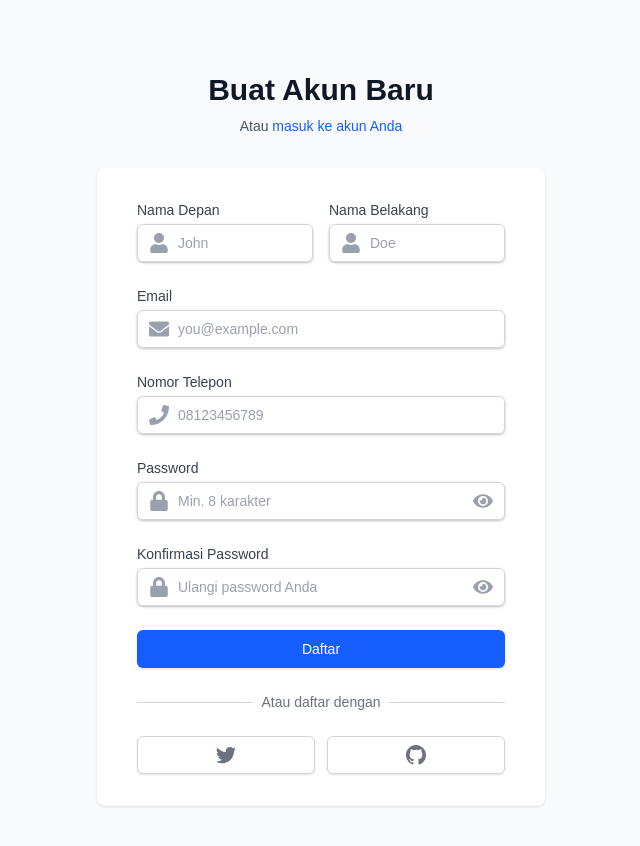
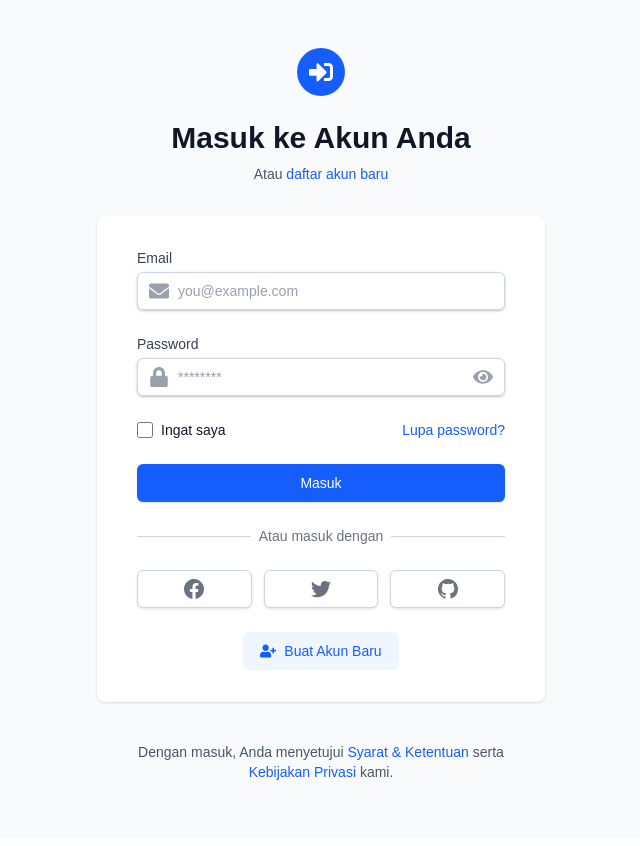
Before and after one commit to GabrielArdy/finance-tracker-react, a Next.js app: page /auth/signin in a window 1280 px wide. Shown: the top 846 px of the page, without its empty margins (319-959 px from the left). Built offline with nearby package versions, Linux system fonts and the light colour scheme.

Commit message:
fix: login page

```diff
--- a/src/app/auth/signin/page.jsx
+++ b/src/app/auth/signin/page.jsx
@@ -1,17 +1,16 @@
 'use client'
 import React, { useState } from 'react';
-import { FaUser, FaEnvelope, FaPhone, FaLock, FaEye, FaEyeSlash, FaCheckCircle, FaExclamationTriangle } from 'react-icons/fa';
+import { FaEnvelope, FaLock, FaEye, FaEyeSlash, FaExclamationTriangle, FaSignInAlt, FaUserPlus } from 'react-icons/fa';
 import Link from 'next/link';
+import { useRouter } from 'next/navigation';
 
-export default function Register() {
+export default function SignIn() {
+  const router = useRouter();
+
   // State untuk form data
   const [formData, setFormData] = useState({
-    firstName: '',
-    lastName: '',
     email: '',
-    phoneNumber: '',
-    password: '',
-    confirmPassword: ''
+    password: ''
   });
 
   // State untuk error messages
@@ -19,11 +18,9 @@ export default function Register() {
 
   // State untuk menampilkan password
   const [showPassword, setShowPassword] = useState(false);
-  const [showConfirmPassword, setShowConfirmPassword] = useState(false);
 
   // State untuk submit status
   const [isSubmitting, setIsSubmitting] = useState(false);
-  const [submitSuccess, setSubmitSuccess] = useState(false);
 
   // Handle perubahan input
   const handleChange = (e) => {
@@ -33,43 +30,18 @@ export default function Register() {
       [name]: value
     });
 
-    // Clear error when typing
+    // Clear error when user types
     if (errors[name]) {
       setErrors({
         ...errors,
         [name]: ''
       });
     }
-
-    // Validate confirm password as user types
-    if (name === 'confirmPassword' || (name === 'password' && formData.confirmPassword)) {
-      if (name === 'password' && value !== formData.confirmPassword) {
-        setErrors({
-          ...errors,
-          confirmPassword: 'Password tidak cocok'
-        });
-      } else if (name === 'confirmPassword' && value !== formData.password) {
-        setErrors({
-          ...errors,
-          confirmPassword: 'Password tidak cocok'
-        });
-      } else {
-        setErrors({
-          ...errors,
-          confirmPassword: ''
-        });
-      }
-    }
   };
 
   // Validasi form
   const validateForm = () => {
     const newErrors = {};
-
-    // Validasi nama depan
-    if (!formData.firstName.trim()) {
-      newErrors.firstName = 'Nama depan wajib diisi';
-    }
 
     // Validasi email
     if (!formData.email.trim()) {
@@ -78,25 +50,9 @@ export default function Register() {
       newErrors.email = 'Format email tidak valid';
     }
 
-    // Validasi nomor telepon
-    if (!formData.phoneNumber.trim()) {
-      newErrors.phoneNumber = 'Nomor telepon wajib diisi';
-    } else if (!/^[0-9+()-\s]{10,15}$/.test(formData.phoneNumber.replace(/\s/g, ''))) {
-      newErrors.phoneNumber = 'Nomor telepon tidak valid';
-    }
-
     // Validasi password
     if (!formData.password) {
       newErrors.password = 'Password wajib diisi';
-    } else if (formData.password.length < 8) {
-      newErrors.password = 'Password minimal 8 karakter';
-    }
-
-    // Validasi konfirmasi password
-    if (!formData.confirmPassword) {
-      newErrors.confirmPassword = 'Konfirmasi password wajib diisi';
-    } else if (formData.password !== formData.confirmPassword) {
-      newErrors.confirmPassword = 'Password tidak cocok';
     }
 
     setErrors(newErrors);
@@ -114,29 +70,16 @@ export default function Register() {
         // Simulate API call with timeout
         await new Promise(resolve => setTimeout(resolve, 1500));
 
-        // Success handling
-        console.log('Form submitted successfully:', formData);
-        setSubmitSuccess(true);
-
-        // Reset form after successful submission
-        setTimeout(() => {
-          setFormData({
-            firstName: '',
-            lastName: '',
-            email: '',
-            phoneNumber: '',
-            password: '',
-            confirmPassword: ''
-          });
-          setSubmitSuccess(false);
-        }, 3000);
+        // Success handling - navigate to dashboard or home page
+        console.log('Login successful:', formData);
+        router.push('/admin/dashboard'); // Redirect to dashboard after login
 
       } catch (error) {
         // Error handling
-        console.error('Error submitting form:', error);
+        console.error('Login failed:', error);
         setErrors({
           ...errors,
-          submit: 'Terjadi kesalahan saat mendaftar. Silakan coba lagi.'
+          submit: 'Email atau password tidak valid. Silakan coba lagi.'
         });
       } finally {
         setIsSubmitting(false);
@@ -149,46 +92,27 @@ export default function Register() {
     setShowPassword(!showPassword);
   };
 
-  const toggleConfirmPasswordVisibility = () => {
-    setShowConfirmPassword(!showConfirmPassword);
-  };
-
   return (
     <div className="min-h-screen bg-gray-50 flex flex-col justify-center py-12 sm:px-6 lg:px-8">
       <div className="sm:mx-auto sm:w-full sm:max-w-md">
+        <div className="flex justify-center">
+          <div className="h-12 w-12 rounded-full bg-blue-600 flex items-center justify-center">
+            <FaSignInAlt className="h-6 w-6 text-white" />
+          </div>
+        </div>
         <h2 className="mt-6 text-center text-3xl font-extrabold text-gray-900">
-          Buat Akun Baru
+          Masuk ke Akun Anda
         </h2>
         <p className="mt-2 text-center text-sm text-gray-600">
           Atau{' '}
-          <Link href="/login" className="font-medium text-blue-600 hover:text-blue-500">
-            masuk ke akun Anda
+          <Link href="/auth/signup" className="font-medium text-blue-600 hover:text-blue-500">
+            daftar akun baru
           </Link>
         </p>
       </div>
 
       <div className="mt-8 sm:mx-auto sm:w-full sm:max-w-md">
         <div className="bg-white py-8 px-4 shadow sm:rounded-lg sm:px-10">
-          {submitSuccess ? (
-            <div className="rounded-md bg-green-50 p-4 mb-4">
-              <div className="flex">
-                <div className="flex-shrink-0">
-                  <FaCheckCircle className="h-5 w-5 text-green-400" />
-                </div>
-                <div className="ml-3">
-                  <h3 className="text-sm font-medium text-green-800">
-                    Pendaftaran Berhasil!
-                  </h3>
-                  <div className="mt-2 text-sm text-green-700">
-                    <p>
-                      Akun Anda telah berhasil dibuat. Silakan periksa email Anda untuk melakukan verifikasi.
-                    </p>
-                  </div>
-                </div>
-              </div>
-            </div>
-          ) : null}
-
           {errors.submit && (
             <div className="rounded-md bg-red-50 p-4 mb-4">
               <div className="flex">
@@ -197,7 +121,7 @@ export default function Register() {
                 </div>
                 <div className="ml-3">
                   <h3 className="text-sm font-medium text-red-800">
-                    Error
+                    Login Gagal
                   </h3>
                   <div className="mt-2 text-sm text-red-700">
                     <p>{errors.submit}</p>
@@ -208,54 +132,6 @@ export default function Register() {
           )}
 
           <form className="space-y-6" onSubmit={handleSubmit}>
-            {/* Nama Depan dan Belakang */}
-            <div className="grid grid-cols-1 gap-4 sm:grid-cols-2">
-              <div>
-                <label htmlFor="firstName" className="block text-sm font-medium text-gray-700">
-                  Nama Depan
-                </label>
-                <div className="mt-1 relative rounded-md shadow-sm">
-                  <div className="absolute inset-y-0 left-0 pl-3 flex items-center pointer-events-none">
-                    <FaUser className="h-5 w-5 text-gray-400" />
-                  </div>
-                  <input
-                    id="firstName"
-                    name="firstName"
-                    type="text"
-                    value={formData.firstName}
-                    onChange={handleChange}
-                    className={`appearance-none block w-full pl-10 pr-3 py-2 border ${
-                      errors.firstName ? 'border-red-300' : 'border-gray-300'
-                    } rounded-md shadow-sm placeholder-gray-400 focus:outline-none focus:ring-blue-500 focus:border-blue-500 sm:text-sm`}
-                    placeholder="John"
-                  />
-                </div>
-                {errors.firstName && (
-                  <p className="mt-2 text-sm text-red-600">{errors.firstName}</p>
-                )}
-              </div>
-
-              <div>
-                <label htmlFor="lastName" className="block text-sm font-medium text-gray-700">
-                  Nama Belakang
-                </label>
-                <div className="mt-1 relative rounded-md shadow-sm">
-                  <div className="absolute inset-y-0 left-0 pl-3 flex items-center pointer-events-none">
-                    <FaUser className="h-5 w-5 text-gray-400" />
-                  </div>
-                  <input
-                    id="lastName"
-                    name="lastName"
-                    type="text"
-                    value={formData.lastName}
-                    onChange={handleChange}
-                    className="appearance-none block w-full pl-10 pr-3 py-2 border border-gray-300 rounded-md shadow-sm placeholder-gray-400 focus:outline-none focus:ring-blue-500 focus:border-blue-500 sm:text-sm"
-                    placeholder="Doe"
-                  />
-                </div>
-              </div>
-            </div>
-
             {/* Email */}
             <div>
               <label htmlFor="email" className="block text-sm font-medium text-gray-700">
@@ -283,32 +159,6 @@ export default function Register() {
               )}
             </div>
 
-            {/* Phone Number */}
-            <div>
-              <label htmlFor="phoneNumber" className="block text-sm font-medium text-gray-700">
-                Nomor Telepon
-              </label>
-              <div className="mt-1 relative rounded-md shadow-sm">
-                <div className="absolute inset-y-0 left-0 pl-3 flex items-center pointer-events-none">
-                  <FaPhone className="h-5 w-5 text-gray-400" />
-                </div>
-                <input
-                  id="phoneNumber"
-                  name="phoneNumber"
-                  type="tel"
-                  value={formData.phoneNumber}
-                  onChange={handleChange}
-                  className={`appearance-none block w-full pl-10 pr-3 py-2 border ${
-                    errors.phoneNumber ? 'border-red-300' : 'border-gray-300'
-                  } rounded-md shadow-sm placeholder-gray-400 focus:outline-none focus:ring-blue-500 focus:border-blue-500 sm:text-sm`}
-                  placeholder="08123456789"
-                />
-              </div>
-              {errors.phoneNumber && (
-                <p className="mt-2 text-sm text-red-600">{errors.phoneNumber}</p>
-              )}
-            </div>
-
             {/* Password */}
             <div>
               <label htmlFor="password" className="block text-sm font-medium text-gray-700">
@@ -324,11 +174,11 @@ export default function Register() {
                   type={showPassword ? "text" : "password"}
                   value={formData.password}
                   onChange={handleChange}
-                  autoComplete="new-password"
+                  autoComplete="current-password"
                   className={`appearance-none block w-full pl-10 pr-10 py-2 border ${
                     errors.password ? 'border-red-300' : 'border-gray-300'
                   } rounded-md shadow-sm placeholder-gray-400 focus:outline-none focus:ring-blue-500 focus:border-blue-500 sm:text-sm`}
-                  placeholder="Min. 8 karakter"
+                  placeholder="********"
                 />
                 <div className="absolute inset-y-0 right-0 pr-3 flex items-center">
                   <button
@@ -349,44 +199,24 @@ export default function Register() {
               )}
             </div>
 
-            {/* Konfirmasi Password */}
-            <div>
-              <label htmlFor="confirmPassword" className="block text-sm font-medium text-gray-700">
-                Konfirmasi Password
-              </label>
-              <div className="mt-1 relative rounded-md shadow-sm">
-                <div className="absolute inset-y-0 left-0 pl-3 flex items-center pointer-events-none">
-                  <FaLock className="h-5 w-5 text-gray-400" />
-                </div>
+            <div className="flex items-center justify-between">
+              <div className="flex items-center">
                 <input
-                  id="confirmPassword"
-                  name="confirmPassword"
-                  type={showConfirmPassword ? "text" : "password"}
-                  value={formData.confirmPassword}
-                  onChange={handleChange}
-                  autoComplete="new-password"
-                  className={`appearance-none block w-full pl-10 pr-10 py-2 border ${
-                    errors.confirmPassword ? 'border-red-300' : 'border-gray-300'
-                  } rounded-md shadow-sm placeholder-gray-400 focus:outline-none focus:ring-blue-500 focus:border-blue-500 sm:text-sm`}
-                  placeholder="Ulangi password Anda"
+                  id="remember-me"
+                  name="remember-me"
+                  type="checkbox"
+                  className="h-4 w-4 text-blue-600 focus:ring-blue-500 border-gray-300 rounded"
                 />
-                <div className="absolute inset-y-0 right-0 pr-3 flex items-center">
-                  <button
-                    type="button"
-                    onClick={toggleConfirmPasswordVisibility}
-                    className="text-gray-400 hover:text-gray-500 focus:outline-none"
-                  >
-                    {showConfirmPassword ? (
-                      <FaEyeSlash className="h-5 w-5" />
-                    ) : (
-                      <FaEye className="h-5 w-5" />
-                    )}
-                  </button>
-                </div>
+                <label htmlFor="remember-me" className="ml-2 block text-sm text-gray-900">
+                  Ingat saya
+                </label>
               </div>
-              {errors.confirmPassword && (
-                <p className="mt-2 text-sm text-red-600">{errors.confirmPassword}</p>
-              )}
+
+              <div className="text-sm">
+                <a href="#" className="font-medium text-blue-600 hover:text-blue-500">
+                  Lupa password?
+                </a>
+              </div>
             </div>
 
             <div>
@@ -403,10 +233,10 @@ export default function Register() {
                       <circle className="opacity-25" cx="12" cy="12" r="10" stroke="currentColor" strokeWidth="4"></circle>
                       <path className="opacity-75" fill="currentColor" d="M4 12a8 8 0 018-8V0C5.373 0 0 5.373 0 12h4zm2 5.291A7.962 7.962 0 014 12H0c0 3.042 1.135 5.824 3 7.938l3-2.647z"></path>
                     </svg>
-                    Mendaftar...
+                    Masuk...
                   </>
                 ) : (
-                  'Daftar'
+                  'Masuk'
                 )}
               </button>
             </div>
@@ -419,19 +249,19 @@ export default function Register() {
               </div>
               <div className="relative flex justify-center text-sm">
                 <span className="px-2 bg-white text-gray-500">
-                  Atau daftar dengan
+                  Atau masuk dengan
                 </span>
               </div>
             </div>
 
-            <div className="mt-6 grid grid-cols-2 gap-3">
+            <div className="mt-6 grid grid-cols-3 gap-3">
               <div>
                 <a
                   href="#"
                   className="w-full inline-flex justify-center py-2 px-4 border border-gray-300 rounded-md shadow-sm bg-white text-sm font-medium text-gray-500 hover:bg-gray-50"
                 >
                   <svg className="w-5 h-5" aria-hidden="true" fill="currentColor" viewBox="0 0 20 20">
-                    <path d="M6.29 18.251c7.547 0 11.675-6.253 11.675-11.675 0-.178 0-.355-.012-.53A8.348 8.348 0 0020 3.92a8.19 8.19 0 01-2.357.646 4.118 4.118 0 001.804-2.27 8.224 8.224 0 01-2.605.996 4.107 4.107 0 00-6.993 3.743 11.65 11.65 0 01-8.457-4.287 4.106 4.106 0 001.27 5.477A4.073 4.073 0 01.8 7.713v.052a4.105 4.105 0 003.292 4.022 4.095 4.095 0 01-1.853.07 4.108 4.108 0 003.834 2.85A8.233 8.233 0 010 16.407a11.616 11.616 0 006.29 1.84"></path>
+                    <path fillRule="evenodd" d="M20 10c0-5.523-4.477-10-10-10S0 4.477 0 10c0 4.991 3.657 9.128 8.438 9.878v-6.987h-2.54V10h2.54V7.797c0-2.506 1.492-3.89 3.777-3.89 1.094 0 2.238.195 2.238.195v2.46h-1.26c-1.243 0-1.63.771-1.63 1.562V10h2.773l-.443 2.89h-2.33v6.988C16.343 19.128 20 14.991 20 10z" clipRule="evenodd" />
                   </svg>
                 </a>
               </div>
@@ -442,12 +272,41 @@ export default function Register() {
                   className="w-full inline-flex justify-center py-2 px-4 border border-gray-300 rounded-md shadow-sm bg-white text-sm font-medium text-gray-500 hover:bg-gray-50"
                 >
                   <svg className="w-5 h-5" aria-hidden="true" fill="currentColor" viewBox="0 0 20 20">
-                    <path fillRule="evenodd" d="M10 0C4.477 0 0 4.484 0 10.017c0 4.425 2.865 8.18 6.839 9.504.5.092.682-.217.682-.483 0-.237-.008-.868-.013-1.703-2.782.605-3.369-1.343-3.369-1.343-.454-1.158-1.11-1.466-1.11-1.466-.908-.62.069-.608.069-.608 1.003.07 1.531 1.032 1.531 1.032.892 1.53 2.341 1.088 2.91.832.092-.647.35-1.088.636-1.338-2.22-.253-4.555-1.113-4.555-4.951 0-1.093.39-1.988 1.029-2.688-.103-.253-.446-1.272.098-2.65 0 0 .84-.27 2.75 1.026A9.564 9.564 0 0110 4.844c.85.004 1.705.115 2.504.337 1.909-1.296 2.747-1.027 2.747-1.027.546 1.379.203 2.398.1 2.651.64.7 1.028 1.595 1.028 2.688 0 3.848-2.339 4.695-4.566 4.942.359.31.678.921.678 1.856 0 1.338-.012 2.419-.012 2.747 0 .268.18.58.688.482A10.019 10.019 0 0020 10.017C20 4.484 15.522 0 10 0z" clipRule="evenodd"></path>
+                    <path d="M6.29 18.251c7.547 0 11.675-6.253 11.675-11.675 0-.178 0-.355-.012-.53A8.348 8.348 0 0020 3.92a8.19 8.19 0 01-2.357.646 4.118 4.118 0 001.804-2.27 8.224 8.224 0 01-2.605.996 4.107 4.107 0 00-6.993 3.743 11.65 11.65 0 01-8.457-4.287 4.106 4.106 0 001.27 5.477A4.073 4.073 0 01.8 7.713v.052a4.105 4.105 0 003.292 4.022 4.095 4.095 0 01-1.853.07 4.108 4.108 0 003.834 2.85A8.233 8.233 0 010 16.407a11.616 11.616 0 006.29 1.84" />
+                  </svg>
+                </a>
+              </div>
+
+              <div>
+                <a
+                  href="#"
+                  className="w-full inline-flex justify-center py-2 px-4 border border-gray-300 rounded-md shadow-sm bg-white text-sm font-medium text-gray-500 hover:bg-gray-50"
+                >
+                  <svg className="w-5 h-5" aria-hidden="true" fill="currentColor" viewBox="0 0 20 20">
+                    <path fillRule="evenodd" d="M10 0C4.477 0 0 4.484 0 10.017c0 4.425 2.865 8.18 6.839 9.504.5.092.682-.217.682-.483 0-.237-.008-.868-.013-1.703-2.782.605-3.369-1.343-3.369-1.343-.454-1.158-1.11-1.466-1.11-1.466-.908-.62.069-.608.069-.608 1.003.07 1.531 1.032 1.531 1.032.892 1.53 2.341 1.088 2.91.832.092-.647.35-1.088.636-1.338-2.22-.253-4.555-1.113-4.555-4.951 0-1.093.39-1.988 1.029-2.688-.103-.253-.446-1.272.098-2.65 0 0 .84-.27 2.75 1.026A9.564 9.564 0 0110 4.844c.85.004 1.705.115 2.504.337 1.909-1.296 2.747-1.027 2.747-1.027.546 1.379.203 2.398.1 2.651.64.7 1.028 1.595 1.028 2.688 0 3.848-2.339 4.695-4.566 4.942.359.31.678.921.678 1.856 0 1.338-.012 2.419-.012 2.747 0 .268.18.58.688.482A10.019 10.019 0 0020 10.017C20 4.484 15.522 0 10 0z" clipRule="evenodd" />
                   </svg>
                 </a>
               </div>
             </div>
           </div>
+
+          <div className="mt-6">
+            <div className="relative">
+              <div className="relative flex justify-center">
+                <Link href="/auth/signup" className="px-4 py-2 border border-transparent text-sm font-medium rounded-md text-blue-600 bg-blue-50 hover:bg-blue-100 flex items-center space-x-2">
+                  <FaUserPlus className="h-4 w-4" />
+                  <span>Buat Akun Baru</span>
+                </Link>
+              </div>
+            </div>
+          </div>
+        </div>
+      </div>
+
+      {/* Additional information section */}
+      <div className="mt-8 sm:mx-auto sm:w-full sm:max-w-md">
+        <div className="px-4 py-2 text-center text-sm text-gray-600">
+          <p>Dengan masuk, Anda menyetujui <a href="#" className="font-medium text-blue-600 hover:text-blue-500">Syarat & Ketentuan</a> serta <a href="#" className="font-medium text-blue-600 hover:text-blue-500">Kebijakan Privasi</a> kami.</p>
         </div>
       </div>
     </div>
```
